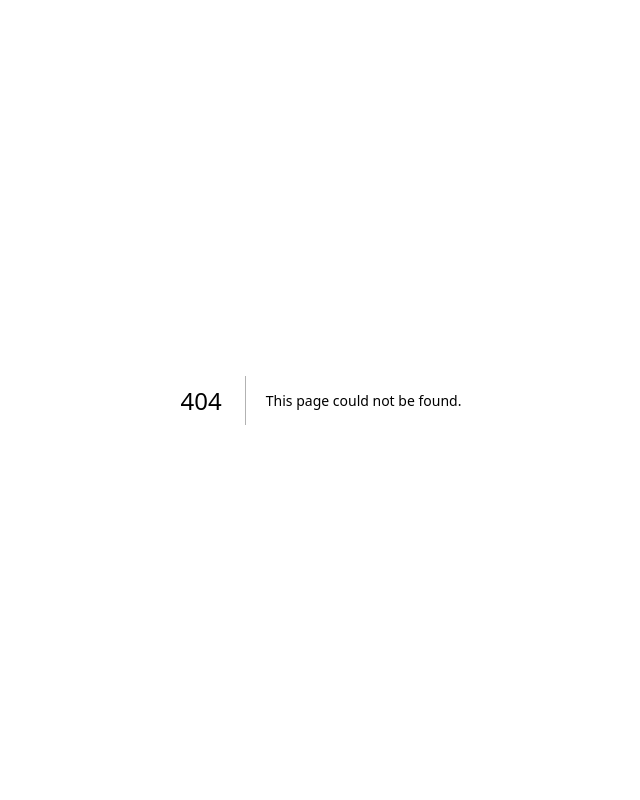
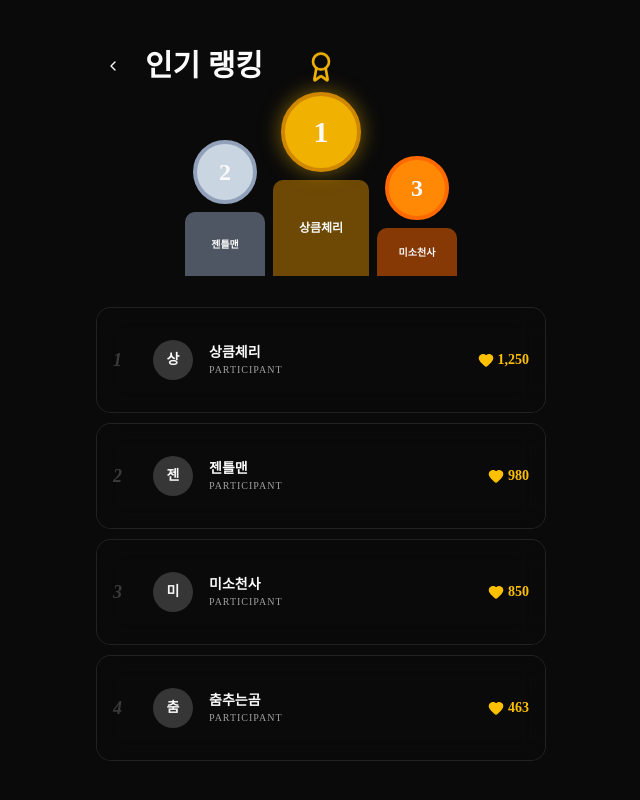
Before and after one commit to ctxwing/qr-party-participant-admin-web, a Next.js app in the folder prj_source/frontend/: page /ranking in a window 1280 px wide. Before the commit this address had no page. Shown: the whole page, without its empty margins (319-959 px from the left). Built offline with nearby package versions, Linux system fonts and the light colour scheme.

Commit message:
feat: T013 실시간 랭킹 보드 및 애니메이션 구현 완료

```diff
--- a/prj_source/frontend/package.json
+++ b/prj_source/frontend/package.json
@@ -16,6 +16,7 @@
     "class-variance-authority": "^0.7.1",
     "clsx": "^2.1.1",
     "drizzle-orm": "^0.45.2",
+    "framer-motion": "^12.38.0",
     "lucide-react": "^1.8.0",
     "next": "16.2.4",
     "next-themes": "^0.4.6",
--- /dev/null
+++ b/prj_source/frontend/src/app/ranking/page.tsx
@@ -0,0 +1,110 @@
+'use client'
+
+import { useState, useEffect } from 'react'
+import { useRouter } from 'next/navigation'
+import { motion, Reorder } from 'framer-motion'
+import { Card, CardContent } from '@/components/ui/card'
+import { Button } from '@/components/ui/button'
+import { ChevronLeft, Award, Heart } from 'lucide-react'
+
+// Mock Data
+const initialRankings = [
+  { id: '1', nickname: '상큼체리', score: 1250 },
+  { id: '2', nickname: '젠틀맨', score: 980 },
+  { id: '4', nickname: '미소천사', score: 850 },
+  { id: '3', nickname: '춤추는곰', score: 420 },
+]
+
+export default function RankingPage() {
+  const router = useRouter()
+  const [items, setItems] = useState(initialRankings)
+
+  // 실시간 순위 변동 시뮬레이션 (T014에서 실제 연동 예정)
+  useEffect(() => {
+    const interval = setInterval(() => {
+      setItems(prev => {
+        const next = [...prev]
+        const idx = Math.floor(Math.random() * next.length)
+        next[idx] = { ...next[idx], score: next[idx].score + Math.floor(Math.random() * 50) }
+        return next.sort((a, b) => b.score - a.score)
+      })
+    }, 5000)
+    return () => clearInterval(interval)
+  }, [])
+
+  return (
+    <div className="min-h-screen bg-background p-4 flex flex-col items-center">
+      <div className="w-full max-w-md space-y-8 pt-8">
+        <div className="flex items-center gap-4">
+          <Button variant="ghost" size="icon" onClick={() => router.back()} className="rounded-full">
+            <ChevronLeft className="w-6 h-6" />
+          </Button>
+          <h1 className="text-3xl font-bold">인기 랭킹</h1>
+        </div>
+
+        {/* Top 3 Podium (Visual Focus) */}
+        <div className="flex justify-center items-end gap-2 h-40 pt-4">
+          <div className="flex flex-col items-center gap-2">
+            <div className="w-16 h-16 rounded-full bg-slate-300 flex items-center justify-center border-4 border-slate-400">
+              <span className="text-2xl font-bold">2</span>
+            </div>
+            <div className="w-20 h-16 bg-slate-400/50 rounded-t-lg flex items-center justify-center">
+              <p className="text-[10px] font-bold truncate px-1">{items[1]?.nickname}</p>
+            </div>
+          </div>
+          <div className="flex flex-col items-center gap-2">
+            <Award className="w-8 h-8 text-yellow-500 animate-bounce" />
+            <div className="w-20 h-20 rounded-full bg-yellow-500 flex items-center justify-center border-4 border-yellow-600 shadow-[0_0_20px_rgba(234,179,8,0.5)]">
+              <span className="text-3xl font-bold">1</span>
+            </div>
+            <div className="w-24 h-24 bg-yellow-600/50 rounded-t-lg flex items-center justify-center">
+              <p className="text-xs font-bold truncate px-1">{items[0]?.nickname}</p>
+            </div>
+          </div>
+          <div className="flex flex-col items-center gap-2">
+            <div className="w-16 h-16 rounded-full bg-orange-400 flex items-center justify-center border-4 border-orange-500">
+              <span className="text-2xl font-bold">3</span>
+            </div>
+            <div className="w-20 h-12 bg-orange-500/50 rounded-t-lg flex items-center justify-center">
+              <p className="text-[10px] font-bold truncate px-1">{items[2]?.nickname}</p>
+            </div>
+          </div>
+        </div>
+
+        {/* Full List with Motion */}
+        <div className="space-y-3 mt-8">
+          {items.map((p, index) => (
+            <motion.div
+              key={p.id}
+              layout
+              initial={{ opacity: 0, x: -20 }}
+              animate={{ opacity: 1, x: 0 }}
+              transition={{ duration: 0.5, delay: index * 0.1 }}
+            >
+              <Card className="glass border-none overflow-hidden">
+                <CardContent className="p-4 flex justify-between items-center">
+                  <div className="flex items-center gap-4">
+                    <span className="text-lg font-black italic opacity-20 w-6">
+                      {index + 1}
+                    </span>
+                    <div className="w-10 h-10 rounded-full bg-primary/20 flex items-center justify-center font-bold">
+                      {p.nickname[0]}
+                    </div>
+                    <div>
+                      <p className="font-bold">{p.nickname}</p>
+                      <p className="text-[10px] text-muted-foreground uppercase tracking-widest">Participant</p>
+                    </div>
+                  </div>
+                  <div className="flex items-center gap-1 text-like">
+                    <Heart className="w-4 h-4 fill-current" />
+                    <span className="font-bold">{p.score.toLocaleString()}</span>
+                  </div>
+                </CardContent>
+              </Card>
+            </motion.div>
+          ))}
+        </div>
+      </div>
+    </div>
+  )
+}
```
Also changed, not shown: 2 other files (tests, documents, lock files or other folders).
